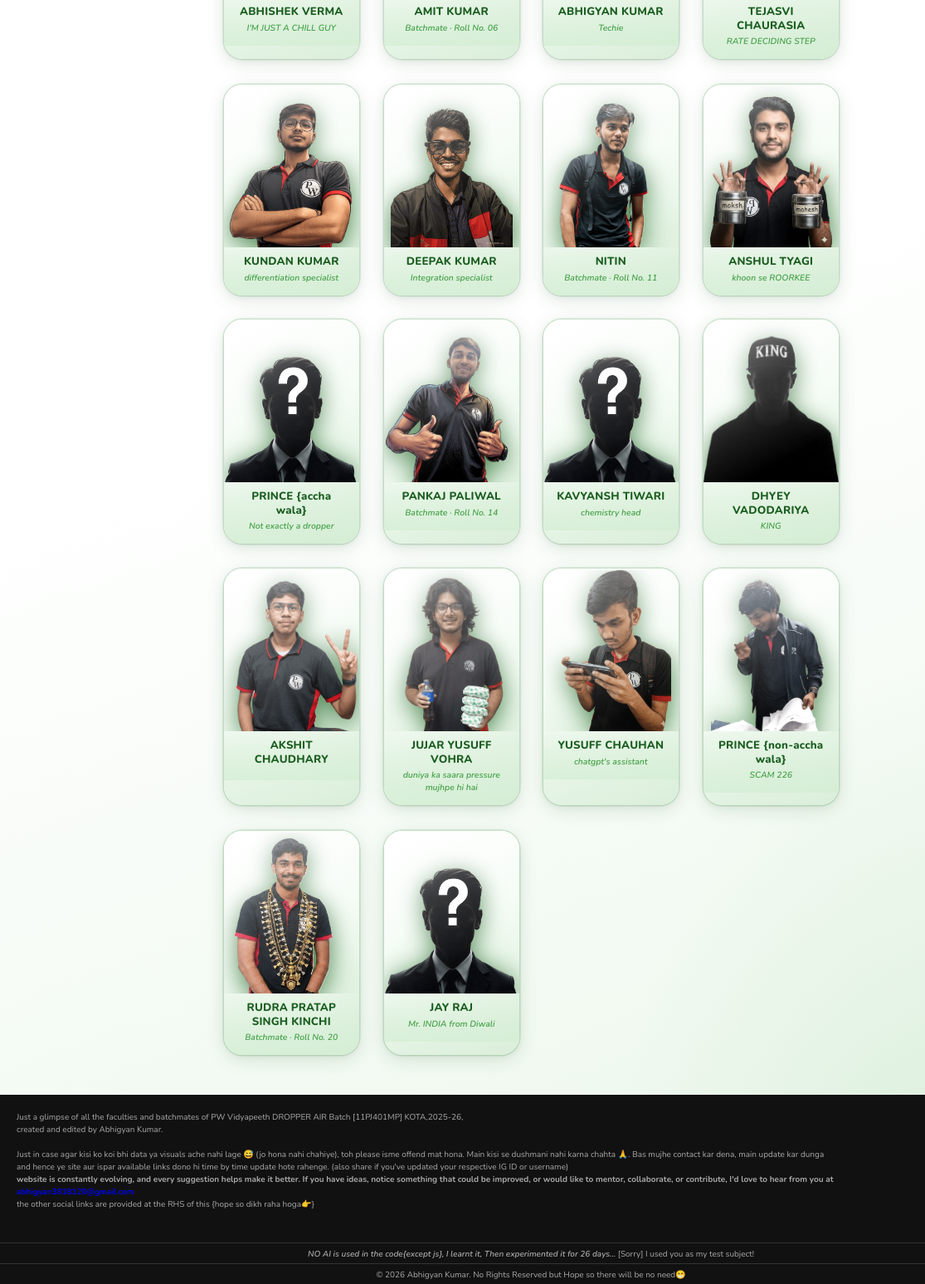
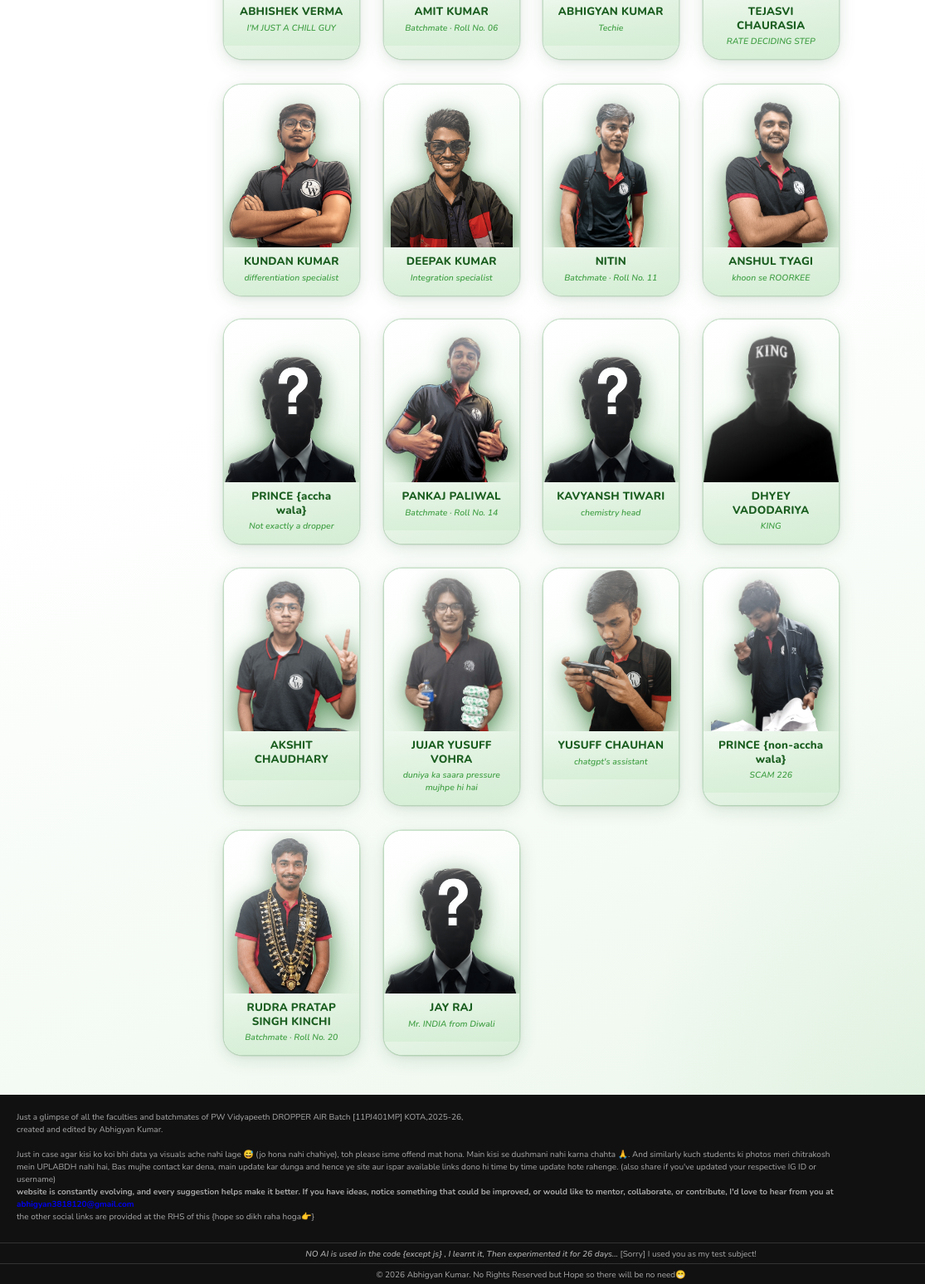
Before and after one commit to abhigyan3818120/projectGAMMA, a plain HTML site: page index.html in a window 1280 px wide. Shown: the part 1153-2700 px from the top of the page at 83% size, 0-1115 px from the left. Drawn offline with nearby package versions, Linux system fonts and the light colour scheme.

Commit message:
finalise1

```diff
--- a/index.html
+++ b/index.html
@@ -79,6 +79,7 @@
         Just in case agar kisi ko koi bhi data ya visuals ache nahi lage 😅
         (jo hona nahi chahiye), toh please isme offend mat hona.
         Main kisi se dushmani nahi karna chahta 🙏.
+        And similarly kuch students ki photos meri chitrakosh mein UPLABDH nahi hai,
         Bas mujhe contact kar dena, main update kar dunga and hence
         ye site aur ispar available links dono hi time by time update hote rahenge.
         (also share if you've updated your respective IG ID or username)
@@ -107,7 +108,7 @@
 
 </footer>
 
-<div class="abhi-line"><strong><i>NO AI is used in the code{except js}, I learnt it, Then experimented it for 26 days...</i></strong> [Sorry] I used you as my test subject!</div>
+<div class="abhi-line"><strong><i>NO AI is used in the code {except js} , I learnt it, Then experimented it for 26 days...</i></strong> [Sorry] I used you as my test subject!</div>
 <div class="abhi-line">© 2026 Abhigyan Kumar. No Rights Reserved but Hope so there will be no need😁</div>
 <!-- if you went this far you're a developer, if you think i can do something better in it,
     contact directly on +91 7888982732  and say "adrak mein mirchi kam"-->
--- a/script.js
+++ b/script.js
@@ -145,10 +145,10 @@ const TEACHERS = [
         instagram: "https://www.instagram.com/amit_kumar.2850/",
         linkedin: "https://abhigyan3818120.github.io/linkedInNotFound/",
         props: [
-          { key: "Hobby",    val: "" },
-          { key: "Strength", val: "" },
-          { key: "Fun Fact", val: "" },
-          { key: "Dream",    val: "" }
+          { key: "underrated qutub minar",    val: "" },
+          { key: "Haan bhai chotu...", val: "" },
+          { key: "kyu nahi ho rahi padhai", val: "" },
+          { key: "im closer to the moon than rest of you 🐱‍🏍",    val: "" }
         ]
       },
       {
@@ -161,8 +161,8 @@ const TEACHERS = [
         props: [
           { key: "Photographer",    val: "" },
           { key: "", val: "" },
-          { key: "Fun Fact", val: "" },
-          { key: "Dream",    val: "" }
+          { key: "", val: "" },
+          { key: "",    val: "" }
         ]
       },
       {
@@ -174,7 +174,7 @@ const TEACHERS = [
         linkedin: "https://abhigyan3818120.github.io/linkedInNotFound/",
         props: [
           { key: "RDS",    val: "" },
-          { key: "", val: "" },
+          { key: "my Alarm so LOUD even RP sir can't resist", val: "" },
           { key: "", val: "" },
           { key: "",    val: "" }
         ]
@@ -198,7 +198,7 @@ const TEACHERS = [
         role:  "Integration specialist",
         photo: "dk.png",
         cover: "deepak.png",
-        instagram: "https://abhigyan3818120.github.io/IGnotFound/",
+        instagram: "https://www.instagram.com/dipak5784yadav/",
         linkedin: "https://abhigyan3818120.github.io/linkedInNotFound/",
         props: [
           { key: "aka DEEPAK JEEE",    val: "" },
@@ -224,8 +224,8 @@ const TEACHERS = [
       {
         name:  "ANSHUL TYAGI",
         role:  "khoon se ROORKEE",
-        photo: "anshul-tyagi.png",
-        cover: "anshuljee.png",
+        photo: "anshuljee.png",
+        cover: "anshul-tyagi.png",
         instagram: "https://www.instagram.com/tyagi._.anshul/",
         linkedin: "https://abhigyan3818120.github.io/linkedInNotFound/",
         props: [
```
Also changed, not shown: moksh.png (deleted), verma.jpg (deleted).
